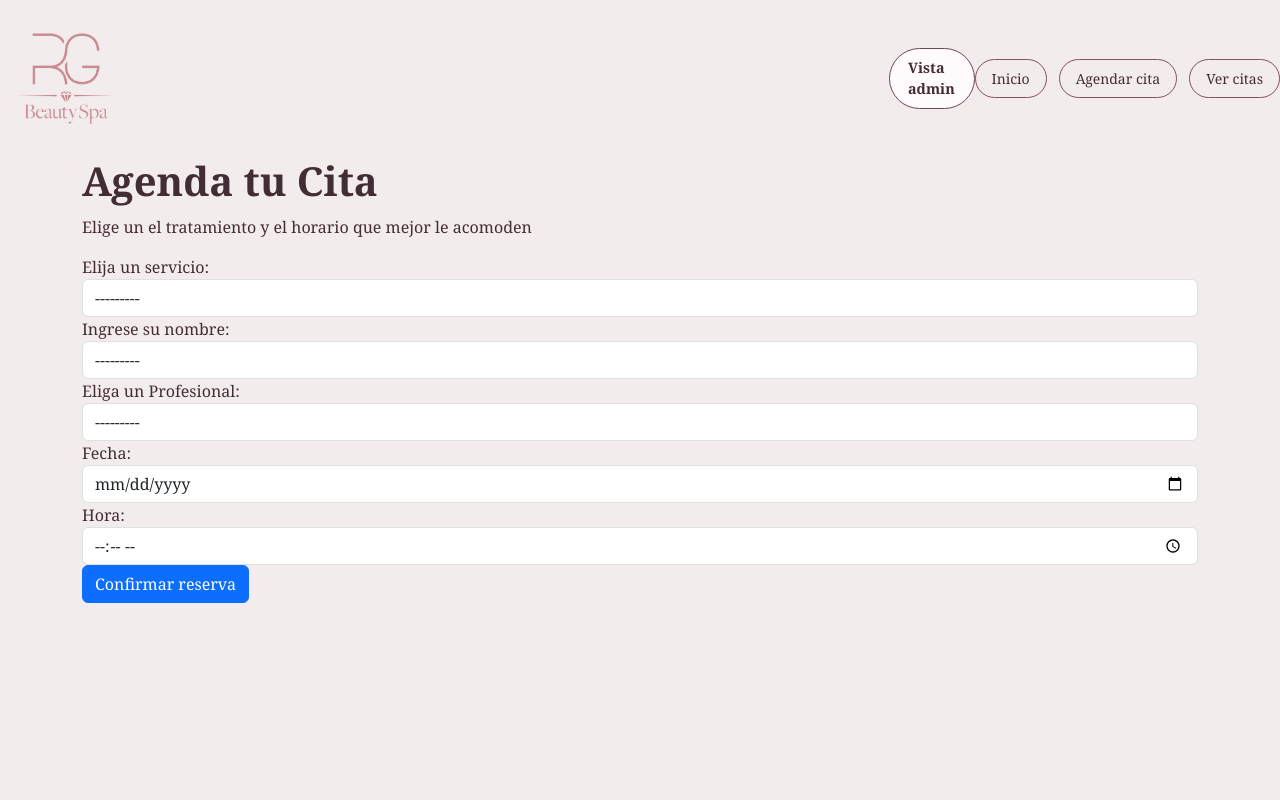
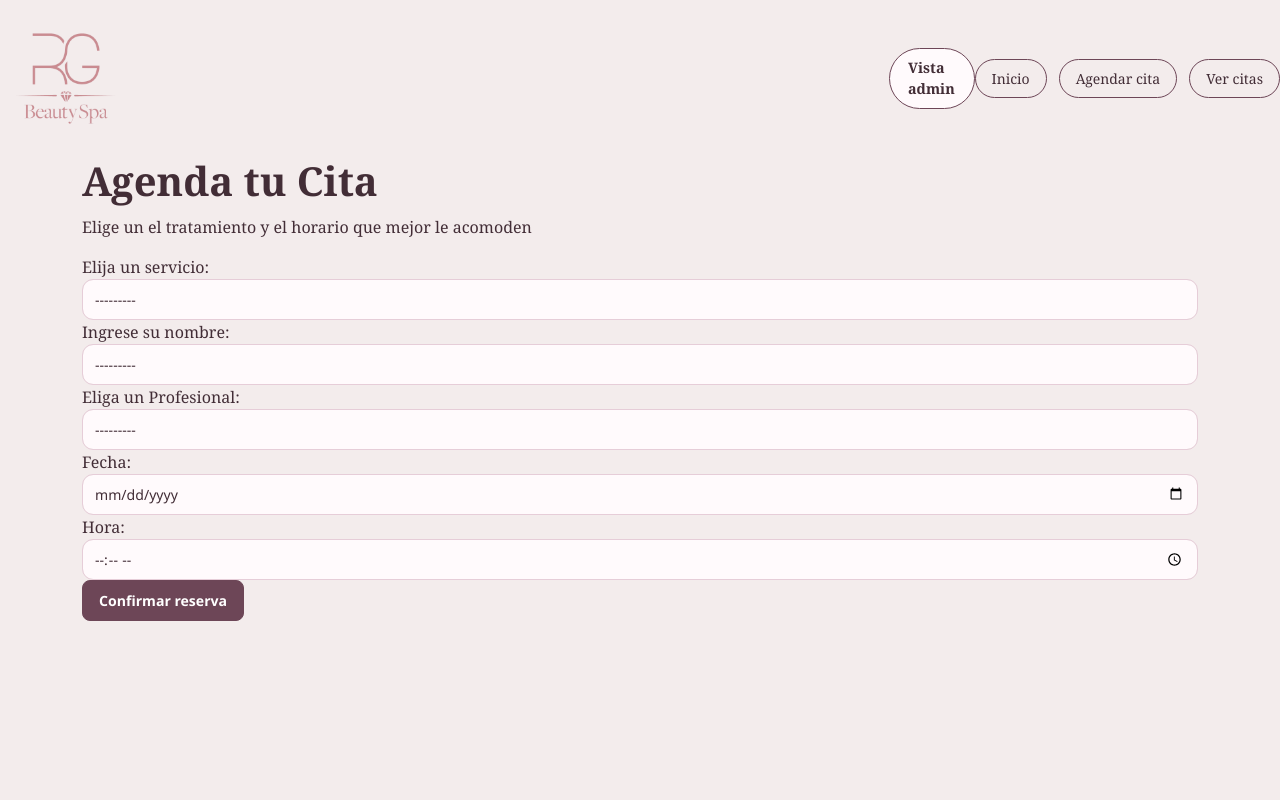
Before and after one commit to KarellG2/Agenda_RG_Beauty, a Django app: page /agendar_cita/ in a window 1280 px wide. Run offline with Django 5.2, Linux system fonts and the light colour scheme; data that the repository does not hold is empty.

Commit message:
Separacion de los estilos CSS por componente
se separaron os estilos de botones y formularios en hojas CSS propias para manipulacion mas facil

```diff
--- /dev/null
+++ b/agenda/static/buttons.css
@@ -0,0 +1,132 @@
+.toggle-btn {
+    display: inline-flex;
+    align-items: center;
+    justify-content: center;
+    min-height: 38px;
+    padding: 8px 18px;
+    border: 1.5px solid var(--button);
+    border-radius: 999px;
+    color: var(--ink);
+    background: #fffafc;
+    text-decoration: none;
+    font-size: 0.9rem;
+    font-weight: 700;
+    transition: background-color 0.2s ease, color 0.2s ease;
+}
+
+.toggle-btn:hover {
+    color: var(--button-text);
+    background: var(--button);
+    text-decoration: none;
+}
+
+.btn-nav {
+    padding: 8px 16px;
+    border: 1px solid var(--button);
+    border-radius: 999px;
+    color: var(--ink);
+    background: transparent;
+    font-size: 14px;
+    font-weight: 500;
+    transition: background-color 0.2s ease, color 0.2s ease;
+}
+
+.btn-nav .nav-link {
+    color: inherit;
+}
+
+.btn-nav:hover {
+    color: var(--button-text);
+    background: var(--button);
+}
+
+.btn-nav-admin {
+    padding: 8px 16px;
+    border: 1px solid transparent;
+    border-radius: 999px;
+    color: var(--ink);
+    background: transparent;
+    font-size: 20px;
+    font-weight: 500;
+}
+
+.agenda-button,
+.primary-btn,
+.filter-submit,
+.btn-primary {
+    display: inline-flex;
+    align-items: center;
+    justify-content: center;
+    min-height: 41px;
+    padding: 0 16px;
+    border: 1px solid var(--button);
+    border-radius: 8px;
+    color: var(--button-text);
+    background: var(--button);
+    font: 700 0.88rem "Segoe UI", sans-serif;
+    text-decoration: none;
+    cursor: pointer;
+    transition: background-color 0.18s ease, border-color 0.18s ease, color 0.18s ease;
+}
+
+.agenda-button {
+    min-width: 200px;
+    min-height: 58px;
+    padding: 0 22px;
+    border-radius: 12px;
+    font-size: 1.02rem;
+}
+
+.btn-primary {
+    --bs-btn-color: var(--button-text);
+    --bs-btn-bg: var(--button);
+    --bs-btn-border-color: var(--button);
+    --bs-btn-hover-color: var(--button-text);
+    --bs-btn-hover-bg: var(--button-hover);
+    --bs-btn-hover-border-color: var(--button-hover);
+    --bs-btn-active-bg: var(--button-hover);
+    --bs-btn-active-border-color: var(--button-hover);
+}
+
+.agenda-button:hover,
+.primary-btn:hover,
+.filter-submit:hover,
+.btn-primary:hover {
+    color: var(--button-text);
+    background: var(--button-hover);
+    border-color: var(--button-hover);
+    text-decoration: none;
+}
+
+.toggle-tab {
+    min-height: 38px;
+    padding: 0 14px;
+    border: 2px solid transparent;
+    border-radius: 8px;
+    color: var(--button);
+    background: var(--button-soft);
+    font: 500 0.84rem "Segoe UI", sans-serif;
+    cursor: pointer;
+}
+
+.toggle-tab.active {
+    background: #fffafc;
+    border-color: var(--button);
+}
+
+.toggle-btn:focus-visible,
+.btn-nav:focus-within,
+.agenda-button:focus-visible,
+.primary-btn:focus-visible,
+.filter-submit:focus-visible,
+.btn-primary:focus-visible,
+.toggle-tab:focus-visible {
+    outline: 3px solid color-mix(in srgb, var(--button) 25%, transparent);
+    outline-offset: 2px;
+}
+
+@media (max-width: 768px) {
+    .agenda-button {
+        width: 100%;
+    }
+}
--- /dev/null
+++ b/agenda/static/forms.css
@@ -0,0 +1,109 @@
+.agenda-form {
+    display: grid;
+    gap: 10px;
+}
+
+.agenda-form .form-row {
+    display: grid;
+    grid-template-columns: repeat(2, minmax(0, 1fr));
+    gap: 10px;
+}
+
+.agenda-form .field-group,
+.filter-field {
+    display: flex;
+    min-width: 0;
+    flex-direction: column;
+    gap: 5px;
+}
+
+.agenda-form label,
+.filter-field label {
+    color: #624d56;
+    font: 500 0.82rem/1.3 "Segoe UI", sans-serif;
+}
+
+.agenda-form input,
+.agenda-form select,
+.filters-grid input,
+.filters-grid select,
+.campo-formulario input,
+.campo-formulario select,
+.campo-formulario textarea {
+    width: 100%;
+    min-width: 0;
+    min-height: 41px;
+    padding: 0 12px;
+    border: 1px solid #e6cdd8;
+    border-radius: 11px;
+    color: var(--ink);
+    background-color: #fffafc;
+    font: 0.88rem "Segoe UI", sans-serif;
+}
+
+.agenda-form input:focus,
+.agenda-form select:focus,
+.filters-grid input:focus,
+.filters-grid select:focus,
+.campo-formulario input:focus,
+.campo-formulario select:focus,
+.campo-formulario textarea:focus {
+    border-color: var(--button);
+    outline: 3px solid color-mix(in srgb, var(--button) 14%, transparent);
+}
+
+.agenda-form .single-row {
+    align-items: end;
+}
+
+.agenda-form .errorlist {
+    margin: 0;
+    padding-left: 18px;
+    color: var(--danger);
+    font: 0.8rem "Segoe UI", sans-serif;
+}
+
+.filters-grid {
+    display: grid;
+    grid-template-columns: repeat(4, minmax(0, 1fr));
+    gap: 10px;
+    align-items: end;
+}
+
+.filter-actions {
+    display: flex;
+    grid-column: 1 / -1;
+    align-items: center;
+    gap: 14px;
+}
+
+.filter-actions a {
+    color: var(--button);
+    font: 0.85rem "Segoe UI", sans-serif;
+}
+
+.toggle-row {
+    display: flex;
+    gap: 6px;
+    margin: 0 0 14px;
+}
+
+@media (max-width: 768px) {
+    .agenda-form .form-row,
+    .filters-grid {
+        grid-template-columns: 1fr;
+    }
+
+    .agenda-form .single-row {
+        align-items: stretch;
+    }
+
+    .primary-btn {
+        width: 100%;
+    }
+
+    .filter-actions {
+        grid-column: auto;
+        flex-wrap: wrap;
+    }
+}
--- a/agenda/static/style.css
+++ b/agenda/static/style.css
@@ -7,6 +7,9 @@
     --panel: #f4efef;
     --line: #d9c7cc;
     --button: #6d4657;
+    --button-hover: color-mix(in srgb, var(--button) 82%, #000000);
+    --button-soft: color-mix(in srgb, var(--button) 16%, #ffffff);
+    --button-text: #ffffff;
     --danger: #8b344a;
     --grey: #f5f0f1;
     --soft: #f2e8ea;
@@ -88,32 +69,6 @@ h1, h2, h3, h4, h5, h6 {
 
 .header-buttons .nav-link {
     white-space: nowrap;
-}
-
-.btn-nav {
-    background-color: transparent;
-    color: var(--ink);
-    border: 1px solid var(--clay);
-    padding: 8px 16px;
-    font-size: 14px;
-    font-weight: 500;
-    border-radius: 999px;
-    transition: all 0.2s ease-in-out;
-}
-
-.btn-nav:hover {
-    background-color: var(--clay);
-    color: var(--sage);
-}
-
-.btn-nav-admin {
-    background-color: transparent;
-    color: var(--ink);
-    border: transparent;
-    padding: 8px 16px;
-    font-size: 20px;
-    font-weight: 500;
-    border-radius: 999px;
 }
 
 .admin-navbar {
--- a/agenda/templates/base_template.html
+++ b/agenda/templates/base_template.html
@@ -8,6 +8,8 @@
     <title>{% block title %}RG Beauty - Reservas{% endblock %}</title>
     <link href="https://cdn.jsdelivr.net/npm/bootstrap@5.3.8/dist/css/bootstrap.min.css" rel="stylesheet">
     <link rel="stylesheet" href="{% static 'style.css' %}">
+    <link rel="stylesheet" href="{% static 'buttons.css' %}">
+    <link rel="stylesheet" href="{% static 'forms.css' %}">
 </head>
 
 <body>
```
Also changed, not shown: other parts of agenda/static/style.css (+0 -185 lines).
